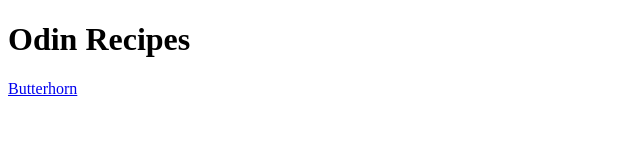
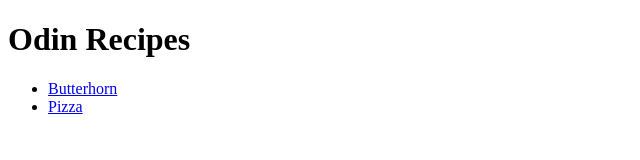
Before and after one commit to mustafe-om/odin-recipes, a plain HTML site: page index.html in a window 1280 px wide. Shown: the whole page, without its empty margins (0-640 px from the left). Drawn offline with Linux system fonts and the light colour scheme.

Commit message:
Fixed the links for Butterhorn and Pizza

```diff
--- a/index.html
+++ b/index.html
@@ -7,6 +7,9 @@
   </head>
   <body>
     <h1>Odin Recipes</h1>
-    <a href="recipes/butterhorn.html">Butterhorn</a>
+    <ul>
+      <li><a href="./recipes/butterhorn.html">Butterhorn</a></li>
+      <li><a href="./recipes/pizza.html">Pizza</a></li>
+    </ul>
   </body>
 </html>
```
